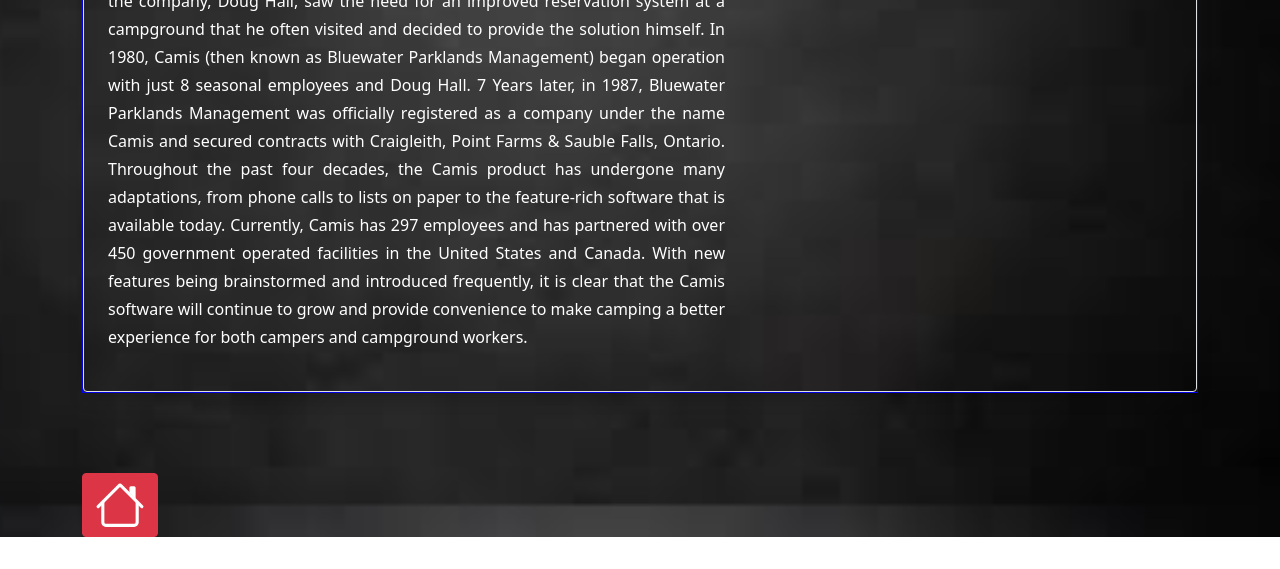
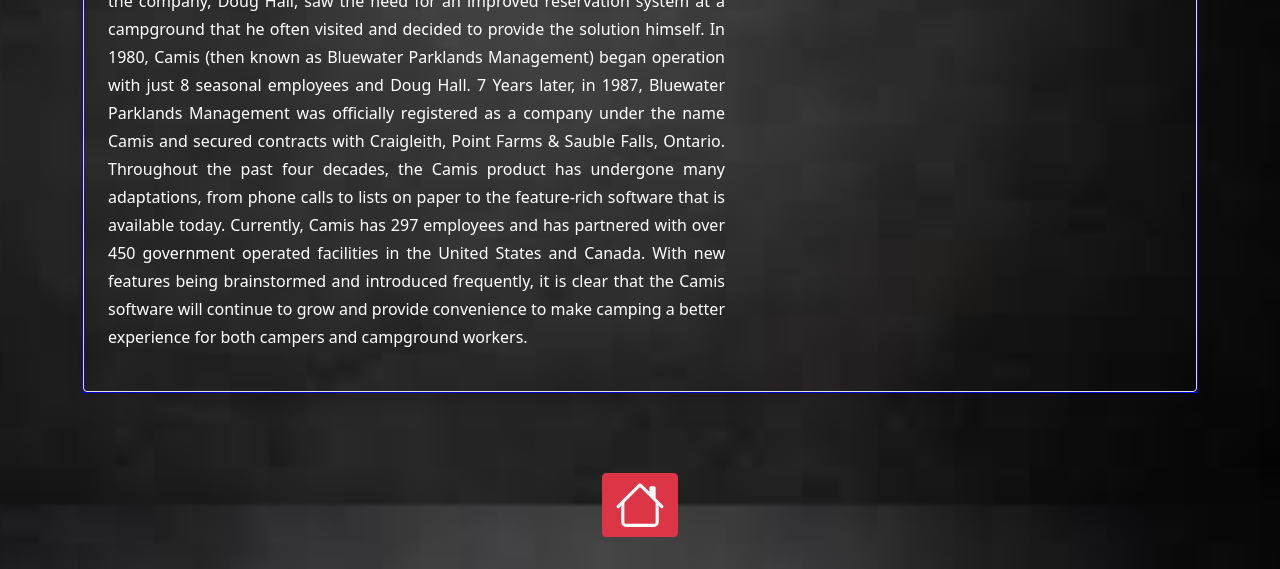
Before and after one commit to Sukhraj-Garcha/Coop-Workterm-Reports, a website: page term_pages/camis.html in a window 1280 px wide. Shown: the part 295-864 px from the top of the page. Before the commit the page ends 832 px from the top, so only its background shows below. Drawn offline with nearby package versions, Linux system fonts and the light colour scheme.

Commit message:
final commit for S21 work report

```diff
--- a/css/work_term_one.css
+++ b/css/work_term_one.css
@@ -28,6 +28,7 @@
 
 .btn_home {
     margin-top: 5rem;
+    margin-bottom: 2rem;
 }
 
 .content-text {
--- a/term_pages/camis.html
+++ b/term_pages/camis.html
@@ -206,14 +206,14 @@
           </div>
         </div>
 
-
+        <div class="text-center">
           <button class="btn btn-danger btn_home" id="home">
             <svg xmlns="http://www.w3.org/2000/svg" width="50" height="50" fill="currentColor" class="bi bi-house" viewBox="0 0 16 16">
               <path fill-rule="evenodd" d="M2 13.5V7h1v6.5a.5.5 0 0 0 .5.5h9a.5.5 0 0 0 .5-.5V7h1v6.5a1.5 1.5 0 0 1-1.5 1.5h-9A1.5 1.5 0 0 1 2 13.5zm11-11V6l-2-2V2.5a.5.5 0 0 1 .5-.5h1a.5.5 0 0 1 .5.5z"/>
               <path fill-rule="evenodd" d="M7.293 1.5a1 1 0 0 1 1.414 0l6.647 6.646a.5.5 0 0 1-.708.708L8 2.207 1.354 8.854a.5.5 0 1 1-.708-.708L7.293 1.5z"/>
             </svg>
           </button>
-
+        </div>
       </div>
 
     </body>
```
Lines whose indentation alone changed are shown as unchanged.
